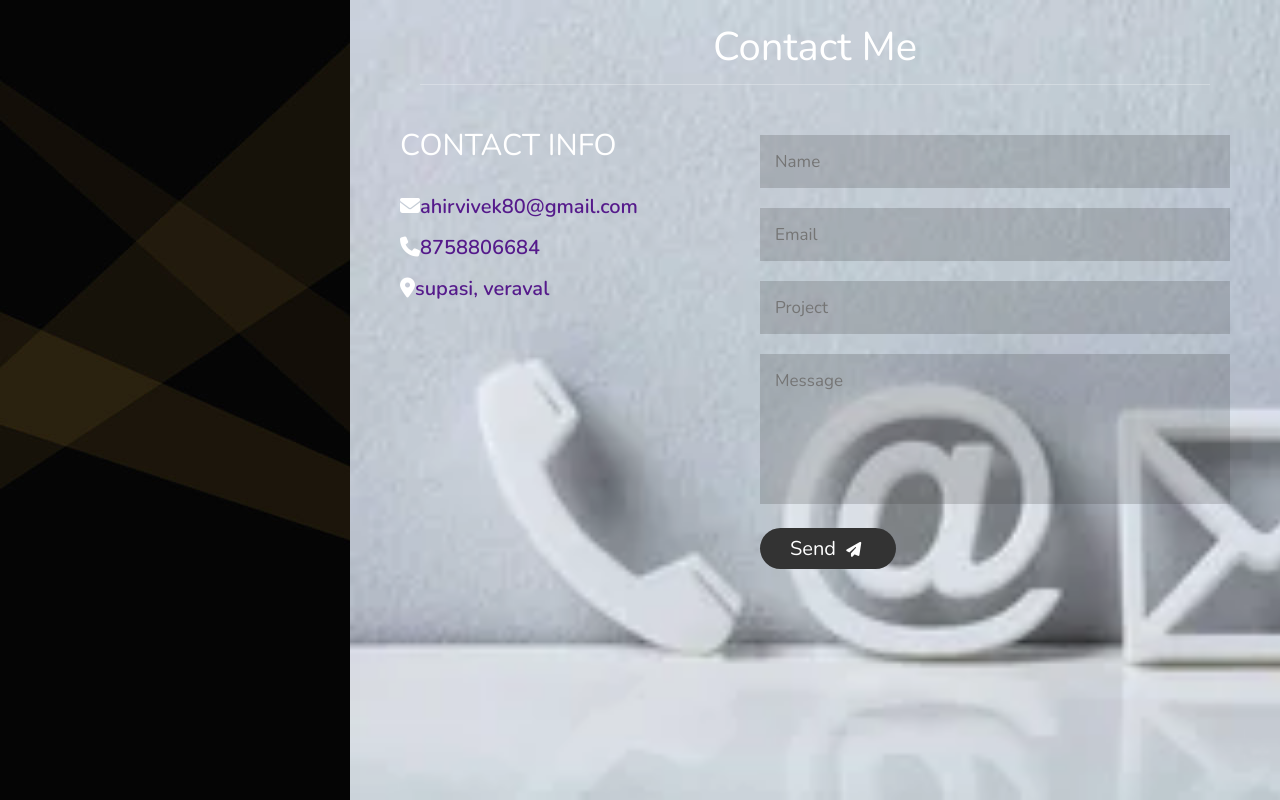
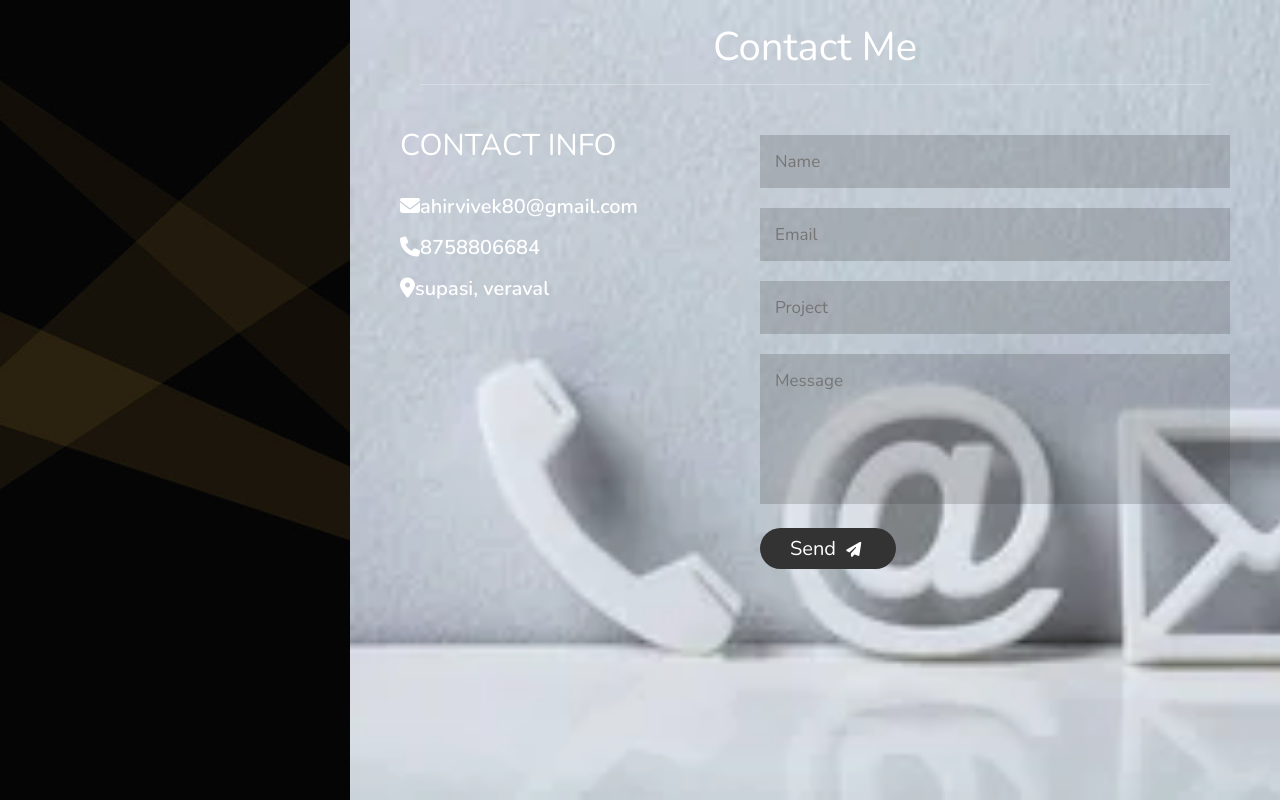
Before and after one commit to vickyahir350/vivek, a plain HTML site: page index.html in a window 1280 px wide. Shown: the part 3254-4054 px from the top of the page. Drawn offline with nearby package versions, Linux system fonts and the light colour scheme.

Commit message:
Update protofollio.css

```diff
--- a/protofollio.css
+++ b/protofollio.css
@@ -429,9 +429,10 @@ background-size: cover;
     color: #fff;
     padding: 1rem 0;
     font-weight: normal;
+     font-family: 'sans-serif' !important;
 }
-.contact .content .info h3 i{
-    text-transform: lowercase !important;
+.contact .content .info h3 a{
+    color: #fff;
 }
 
 
```
